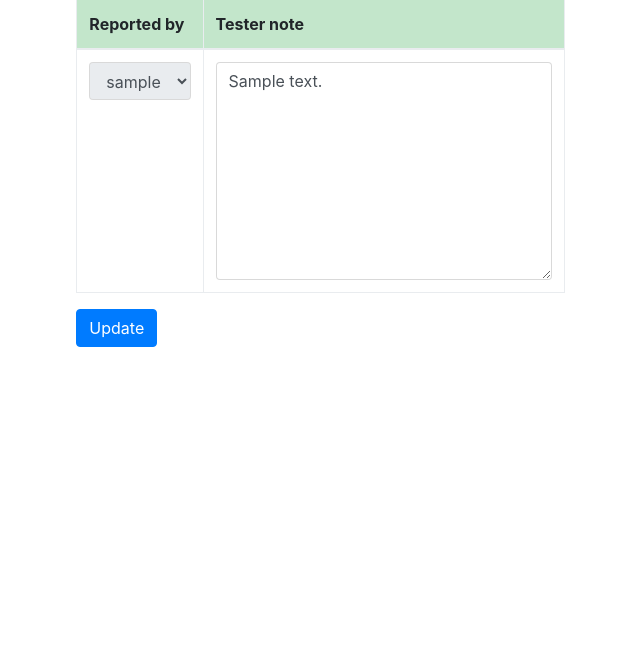
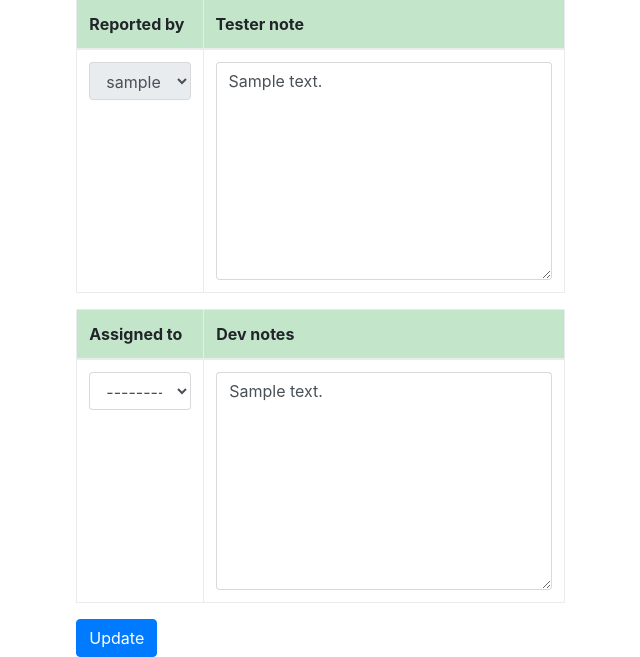
Before and after one commit to russeladrianlopez/bug-tracker, a Django app: a page that uses bug_report_tool/templates/tracker/bug/update_form.html in a window 1280 px wide. Shown: the part 1773-2430 px from the top of the page, without its empty margins (167-807 px from the left). Before the commit the page ends 2120 px from the top, so only its background shows below. Run offline with Django 3.2, Linux system fonts and the light colour scheme; a user stored in the database is signed in; tables that the repository leaves empty hold one stand-in row (values such as "Sample post"); parts of the project's set-up code (start-up, migrations or seed data) failed here and were passed over; some libraries are stand-ins or nearby versions.

Commit message:
feat: add assignedto inline formset for bug update view

```diff
--- a/bug_report_tool/templates/tracker/bug/update_form.html
+++ b/bug_report_tool/templates/tracker/bug/update_form.html
@@ -70,6 +70,34 @@
           </tr>
       {% endfor %}
     </table>
+    <table class="table table-responsive table-bordered">
+      {{ dev.management_form }}
+      {% for form in dev.forms %}
+        {% if forloop.first %}
+          <thead class="table-success">
+          <tr>
+              {% for field in form.visible_fields %}
+                  <th>{{ field.label|capfirst }}</th>
+              {% endfor %}
+          </tr>
+          </thead>
+        {% endif %}
+          <tr class="{% cycle row1 row2 %} formset_row">
+            {% for field in form.visible_fields %}
+                <td>
+                    {# Include the hidden fields in the form #}
+                    {% if forloop.first %}
+                        {% for hidden in form.hidden_fields %}
+                            {{ hidden }}
+                        {% endfor %}
+                    {% endif %}
+                    {{ field.errors.as_ul }}
+                    {{ field }}
+                </td>
+            {% endfor %}
+          </tr>
+      {% endfor %}
+    </table>
     <div class="control-group">
       <div class="controls">
         <button type="submit" class="btn btn-primary">Update</button>
@@ -89,4 +117,10 @@
         formCssClass: 'dynamic-formset2',
     });
 </script>
+<script type="text/javascript">
+    $('.formset_row').formset({
+        prefix: {{ dev.prefix }},
+        formCssClass: 'dynamic-formset3',
+    });
+</script>
 {% endblock %}
--- a/tracker/forms.py
+++ b/tracker/forms.py
@@ -93,11 +93,20 @@ ProjectTeamFormSet = forms.inlineformset_factory(Project, Team,
 BugClassFormSet = forms.inlineformset_factory(Bug, BugClassification,
                                               form=BugClassForm, max_num=1,
                                               min_num=1, validate_min=True,
+                                              validate_max=True,
                                               can_delete=False,
                                               formset=BootstrapFormset)
 
 BugAuthorFormSet = forms.inlineformset_factory(Bug, ReportedBy,
                                                form=BugAuthorForm, max_num=1,
                                                min_num=1, validate_min=True,
+                                               validate_max=True,
                                                can_delete=False,
                                                formset=BootstrapFormset)
+
+BugDevFormSet = forms.inlineformset_factory(Bug, AssignedTo,
+                                            form=BugDevForm, max_num=1,
+                                            min_num=1, validate_min=True,
+                                            validate_max=True,
+                                            can_delete=False,
+                                            formset=BootstrapFormset)
--- a/tracker/views.py
+++ b/tracker/views.py
@@ -6,7 +6,7 @@ from django.contrib.auth.mixins import LoginRequiredMixin
 
 from .models import Project, Bug, User
 from .forms import (ProjectForm, BugForm, ProjectTeamFormSet,
-                    BugClassFormSet, BugAuthorFormSet)
+                    BugClassFormSet, BugAuthorFormSet, BugDevFormSet)
 
 
 # General-Related Views
@@ -184,7 +184,7 @@ class BugCreateView(LoginRequiredMixin, CreateView):
     # send the user back to the projects list
     def get_success_url(self):
         return reverse('tracker:project-detail',
-                       kwargs={'slug': self.kwargs['project_name']})
+                       kwargs={'slug': self.kwargs['slug']})
 
 
 class BugUpdateView(LoginRequiredMixin, UpdateView):
@@ -217,6 +217,11 @@ class BugUpdateView(LoginRequiredMixin, UpdateView):
                 instance=bug,
                 prefix="author"
             )
+            context['dev'] = BugDevFormSet(
+                self.request.POST,
+                instance=bug,
+                prefix="dev"
+            )
         else:
             context['classification'] = BugClassFormSet(
                 instance=bug,
@@ -226,23 +231,39 @@ class BugUpdateView(LoginRequiredMixin, UpdateView):
                 instance=bug,
                 prefix="author"
             )
+            context['dev'] = BugDevFormSet(
+                instance=bug,
+                prefix="dev"
+            )
             # check if current user is the author of the bug
             # else make the tester notes read only.
             if bug.reportedby_set.get().reported_by != self.request.user:
                 for form in context['author']:
                     form.fields['tester_note'].disabled = True
+
+            # Change Queryset for only Developers of the Project
+            for form in context['dev']:
+                form.fields['assigned_to'].queryset = User.objects.filter(
+                    members__role="developer",
+                    project__slug=self.kwargs['slug']
+                )
         return context
 
     def form_valid(self, form):
         context = self.get_context_data()
         classification = context['classification']
         author = context['author']
+        dev = context['dev']
         with transaction.atomic():
             self.object = form.save()
 
-            if classification.is_valid() and author.is_valid():
+            # validates all inline formsets
+            if (classification.is_valid() and author.is_valid() and
+                    dev.is_valid()):
                 classification.instance = self.object
                 classification.save()
                 author.instance = self.object
                 author.save()
+                dev.instance = self.object
+                dev.save()
         return super(BugUpdateView, self).form_valid(form)
```
